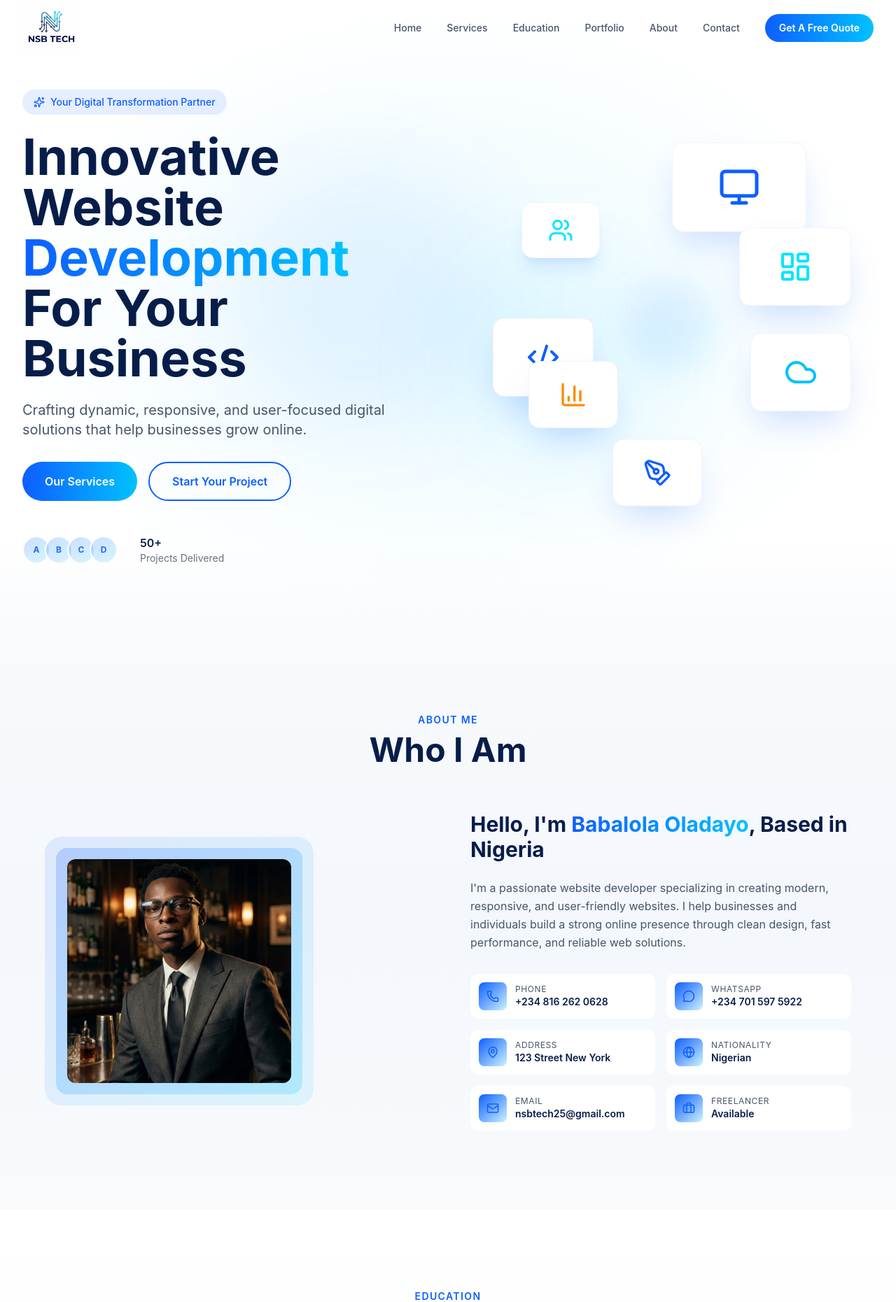
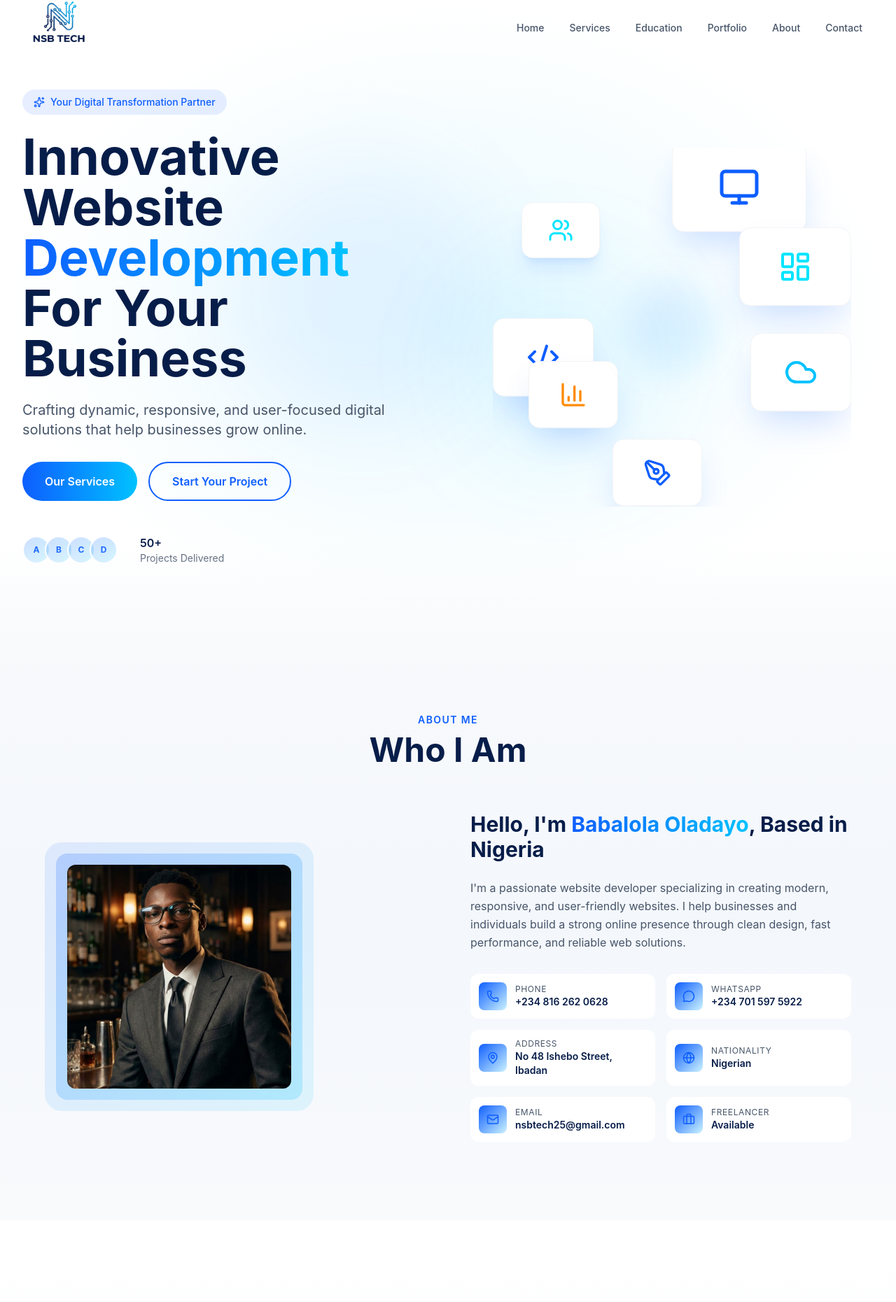
Before and after one commit to harmony4814/nsbtech, a Next.js app: page / in a window 1280 px wide. Shown: the top 1861 px of the page at 70% size. Built offline with nearby package versions, Linux system fonts and the light colour scheme.

Commit message:
Update logo, social links, address, and footer

```diff
--- a/src/components/About.tsx
+++ b/src/components/About.tsx
@@ -14,7 +14,7 @@ import { useInView } from "@/hooks/useInView";
 const infoItems = [
   { icon: Phone, label: "Phone", value: "+234 816 262 0628", href: "tel:+2348162620628" },
   { icon: MessageCircle, label: "WhatsApp", value: "+234 701 597 5922", href: "https://wa.me/2347015975922" },
-  { icon: MapPin, label: "Address", value: "123 Street New York", href: "#" },
+  { icon: MapPin, label: "Address", value: "No 48 Ishebo Street, Ibadan", href: "#" },
   { icon: Globe, label: "Nationality", value: "Nigerian", href: "#" },
   { icon: Mail, label: "Email", value: "nsbtech25@gmail.com", href: "mailto:nsbtech25@gmail.com" },
   { icon: Briefcase, label: "Freelancer", value: "Available", href: "#" },
@@ -89,10 +89,12 @@ export default function About() {
             </motion.p>
 
             <div className="grid sm:grid-cols-2 gap-4">
-              {infoItems.map((item, i) => (
-                <motion.a
+              {infoItems.map((item, i) => {
+                const Tag = item.href === "#" ? motion.div : motion.a;
+                return (
+                  <Tag
                     key={item.label}
-                  href={item.href}
+                    {...(item.href === "#" ? {} : { href: item.href })}
                     custom={i}
                     variants={itemVariants}
                     initial="hidden"
@@ -110,8 +112,9 @@ export default function About() {
                         {item.value}
                       </p>
                     </div>
-                </motion.a>
-              ))}
+                  </Tag>
+                );
+              })}
             </div>
           </div>
         </div>
--- a/src/components/CallToAction.tsx
+++ b/src/components/CallToAction.tsx
@@ -64,14 +64,14 @@ export default function CallToAction() {
             className="mt-10 flex flex-col sm:flex-row gap-4 justify-center"
           >
             <a
-              href="#contact"
+              href="#about"
               className="inline-flex items-center gap-2 px-6 sm:px-8 py-3 sm:py-3.5 rounded-full bg-gradient-to-r from-primary-light to-accent-cyan text-primary-navy font-semibold text-sm sm:text-base hover:shadow-xl hover:shadow-primary-light/30 hover:-translate-y-0.5 transition-all duration-300"
             >
               Get Started
               <Sparkles size={18} />
             </a>
             <a
-              href="#contact"
+              href="#about"
               className="inline-flex items-center gap-2 px-6 sm:px-8 py-3 sm:py-3.5 rounded-full border-2 border-white/30 text-white font-semibold text-sm sm:text-base hover:bg-white/10 hover:border-white/50 transition-all duration-300"
             >
               <Calendar size={18} />
--- a/src/components/Footer.tsx
+++ b/src/components/Footer.tsx
@@ -1,6 +1,34 @@
 "use client";
 
-import { Mail, Phone, MapPin, Globe, MessageCircle, BookOpen, Play } from "lucide-react";
+import { Mail, Phone, MapPin } from "lucide-react";
+
+const InstagramIcon = () => (
+  <svg xmlns="http://www.w3.org/2000/svg" width="18" height="18" viewBox="0 0 24 24" fill="none" stroke="currentColor" strokeWidth="2" strokeLinecap="round" strokeLinejoin="round">
+    <rect width="20" height="20" x="2" y="2" rx="5" ry="5" />
+    <path d="M16 11.37A4 4 0 1 1 12.63 8 4 4 0 0 1 16 11.37z" />
+    <line x1="17.5" x2="17.51" y1="6.5" y2="6.5" />
+  </svg>
+);
+
+const FacebookIcon = () => (
+  <svg xmlns="http://www.w3.org/2000/svg" width="18" height="18" viewBox="0 0 24 24" fill="none" stroke="currentColor" strokeWidth="2" strokeLinecap="round" strokeLinejoin="round">
+    <path d="M18 2h-3a5 5 0 0 0-5 5v3H7v4h3v8h4v-8h3l1-4h-4V7a1 1 0 0 1 1-1h3z" />
+  </svg>
+);
+
+const TikTokIcon = () => (
+  <svg xmlns="http://www.w3.org/2000/svg" width="18" height="18" viewBox="0 0 24 24" fill="none" stroke="currentColor" strokeWidth="2" strokeLinecap="round" strokeLinejoin="round">
+    <path d="M9 12a4 4 0 1 0 4 4V4a5 5 0 0 0 5 5" />
+  </svg>
+);
+
+const LinkedInIcon = () => (
+  <svg xmlns="http://www.w3.org/2000/svg" width="18" height="18" viewBox="0 0 24 24" fill="none" stroke="currentColor" strokeWidth="2" strokeLinecap="round" strokeLinejoin="round">
+    <path d="M16 8a6 6 0 0 1 6 6v7h-4v-7a2 2 0 0 0-2-2 2 2 0 0 0-2 2v7h-4v-7a6 6 0 0 1 6-6z" />
+    <rect width="4" height="12" x="2" y="9" />
+    <circle cx="4" cy="4" r="2" />
+  </svg>
+);
 
 const footerLinks = {
   company: {
@@ -30,10 +58,10 @@ const footerLinks = {
 };
 
 const socialLinks = [
-  { icon: Globe, href: "#", label: "LinkedIn" },
-  { icon: MessageCircle, href: "#", label: "Twitter" },
-  { icon: BookOpen, href: "#", label: "GitHub" },
-  { icon: Play, href: "#", label: "YouTube" },
+  { icon: InstagramIcon, href: "https://www.instagram.com/nsb__tech?igsh=OTdmMTFmNGZtemZy&utm_source=qr", label: "Instagram" },
+  { icon: FacebookIcon, href: "https://www.facebook.com/share/1Hjhpd1kzD/?mibextid=wwXIfr", label: "Facebook" },
+  { icon: TikTokIcon, href: "https://www.tiktok.com/@nsb_tech?_r=1&_t=ZS-981wj07Ku0W", label: "TikTok" },
+  { icon: LinkedInIcon, href: "#", label: "LinkedIn" },
 ];
 
 export default function Footer() {
@@ -72,7 +100,7 @@ export default function Footer() {
               </a>
               <div className="flex items-center gap-3 text-white/60 text-sm">
                 <MapPin size={16} />
-                Ibadan, Nigeria
+                No 48 Ishebo Street, Ibadan
               </div>
             </div>
           </div>
--- a/src/components/Hero.tsx
+++ b/src/components/Hero.tsx
@@ -46,7 +46,7 @@ export default function Hero() {
       <div className="absolute top-1/4 left-1/4 w-96 h-96 bg-primary-blue/5 rounded-full blur-3xl" />
       <div className="absolute bottom-1/4 right-1/4 w-80 h-80 bg-primary-light/5 rounded-full blur-3xl" />
 
-      <div className="relative max-w-7xl mx-auto px-4 sm:px-6 lg:px-8 pt-24 pb-8 sm:pb-16 md:pt-32 md:pb-24">
+      <div className="relative max-w-7xl mx-auto px-4 sm:px-6 lg:px-8 pt-20 sm:pt-24 pb-6 sm:pb-16 md:pt-32 md:pb-24">
         <div className="grid lg:grid-cols-2 gap-8 lg:gap-16 items-center">
           <motion.div
             variants={containerVariants}
@@ -88,7 +88,7 @@ export default function Hero() {
               <a href="#services" className="btn-primary text-sm sm:text-base px-6 sm:px-8 py-3 sm:py-3.5">
                 Our Services
               </a>
-              <a href="#contact" className="btn-secondary text-sm sm:text-base px-6 sm:px-8 py-3 sm:py-3.5">
+              <a href="#about" className="btn-secondary text-sm sm:text-base px-6 sm:px-8 py-3 sm:py-3.5">
                 Start Your Project
               </a>
             </motion.div>
@@ -118,10 +118,10 @@ export default function Hero() {
             initial={{ opacity: 0, scale: 0.8 }}
             animate={{ opacity: 1, scale: 1 }}
             transition={{ duration: 0.8, delay: 0.3 }}
-            className="relative mt-8 lg:mt-0"
+            className="relative mt-6 lg:mt-0"
           >
-            <div className="relative w-full max-w-sm sm:max-w-md md:max-w-lg mx-auto scale-[0.65] sm:scale-75 md:scale-[0.85] lg:scale-100 origin-top">
-              <div className="relative aspect-square">
+            <div className="relative w-full max-w-sm sm:max-w-md md:max-w-lg mx-auto h-[200px] sm:h-[280px] md:h-[360px] lg:h-auto overflow-hidden">
+              <div className="relative w-full lg:aspect-square scale-[0.65] sm:scale-75 md:scale-[0.85] lg:scale-100 origin-top">
                 <motion.div
                   custom={0}
                   variants={floatingIconVariants}
@@ -194,7 +194,7 @@ export default function Hero() {
         </div>
       </div>
 
-      <div className="absolute bottom-0 left-0 right-0 h-16 sm:h-32 bg-gradient-to-t from-background-alt to-transparent" />
+      <div className="absolute bottom-0 left-0 right-0 h-8 sm:h-16 md:h-32 bg-gradient-to-t from-background-alt to-transparent" />
     </section>
   );
 }
--- a/src/components/Navbar.tsx
+++ b/src/components/Navbar.tsx
@@ -11,7 +11,7 @@ const navLinks = [
   { name: "Education", href: "#education" },
   { name: "Portfolio", href: "#portfolio" },
   { name: "About", href: "#about" },
-  { name: "Contact", href: "#contact" },
+  { name: "Contact", href: "#about" },
 ];
 
 export default function Navbar() {
@@ -46,9 +46,9 @@ export default function Navbar() {
         <div className="flex items-center justify-between h-16 md:h-20">
           <a href="#home" className="flex items-center">
             <img
-              src="/logo.jpeg"
+              src="/IMG_4544.PNG"
               alt="NSB TECH"
-              className="h-12 md:h-16 lg:h-20 w-auto"
+              className="h-32 md:h-36 lg:h-40 w-auto"
             />
           </a>
 
@@ -62,12 +62,6 @@ export default function Navbar() {
                 {link.name}
               </a>
             ))}
-            <a
-              href="#contact"
-              className="ml-4 px-5 py-2.5 rounded-full bg-gradient-to-r from-primary-blue to-primary-light text-white text-sm font-semibold hover:shadow-lg hover:shadow-primary-blue/30 hover:-translate-y-0.5 transition-all duration-300"
-            >
-              Get A Free Quote
-            </a>
           </div>
 
           <button
@@ -103,16 +97,6 @@ export default function Navbar() {
                   {link.name}
                 </motion.a>
               ))}
-              <motion.a
-                href="#contact"
-                initial={{ opacity: 0, y: 10 }}
-                animate={{ opacity: 1, y: 0 }}
-                transition={{ delay: 0.3 }}
-                onClick={() => setIsMobileMenuOpen(false)}
-                className="block mt-4 px-6 py-3 text-center rounded-full bg-gradient-to-r from-primary-blue to-primary-light text-white font-semibold hover:shadow-lg transition-all duration-300"
-              >
-                Get A Free Quote
-              </motion.a>
             </div>
           </motion.div>
         )}
--- a/src/components/WhyChooseUs.tsx
+++ b/src/components/WhyChooseUs.tsx
@@ -95,7 +95,7 @@ export default function WhyChooseUs() {
               <div className="absolute inset-4 bg-gradient-to-br from-primary-blue/20 to-primary-light/20 rounded-2xl" />
               <div className="absolute inset-8 bg-gradient-to-br from-primary-blue/30 to-primary-light/30 rounded-xl flex items-center justify-center">
                 <div className="text-center">
-                  <div className="text-6xl font-bold text-white mb-2">10+</div>
+                  <div className="text-6xl font-bold text-white mb-2">4+</div>
                   <div className="text-white/80 text-lg">Years Experience</div>
                 </div>
               </div>
```
Also changed, not shown: public/IMG_4544.PNG (added). Lines whose indentation alone changed are shown as unchanged.
